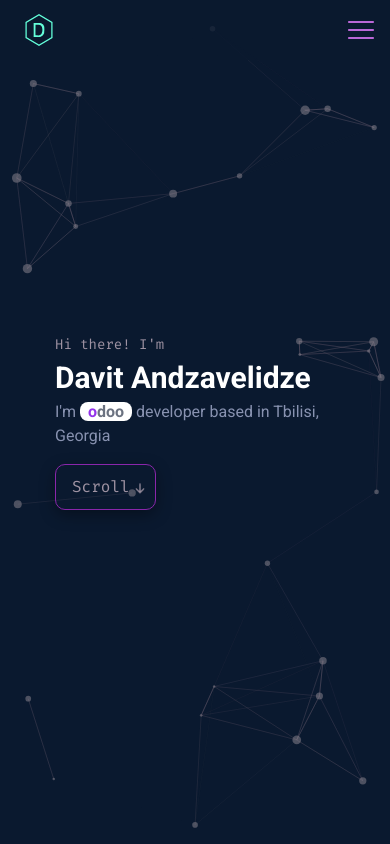
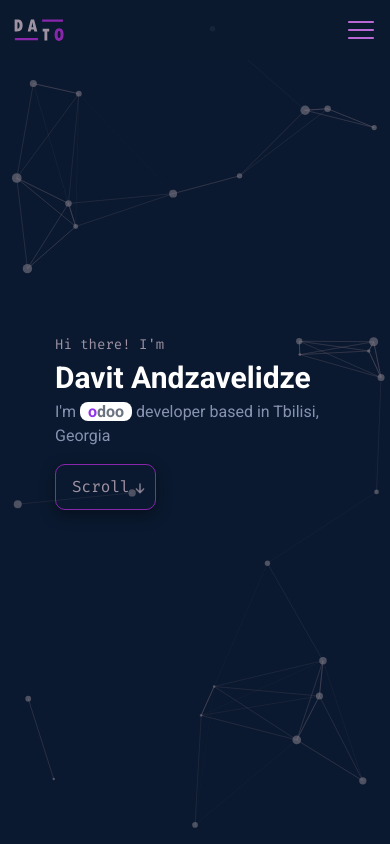
Before and after one commit to DavitAndzavelidze/portfolio-web, a React (Vite) app: page / in a window 390 px wide. Shown: the top 844 px of the page. Built offline with nearby package versions, Linux system fonts and the light colour scheme.

Commit message:
change logo and disable scrollbar in mobile view when menu is open

```diff
--- a/src/app.css
+++ b/src/app.css
@@ -45,7 +45,14 @@
   background: var(--bgNavi);
   overflow-x: hidden;
   user-select: none;
+  position: relative;
+  height: 100%;
 }
+#root {
+  height: 100%;
+  overflow: auto;
+}
+
 .active {
   color: var(--lightPurple);
 }
--- a/src/components/Navbar.jsx
+++ b/src/components/Navbar.jsx
@@ -1,4 +1,4 @@
-import { useState } from "react";
+import { useState, useEffect } from "react";
 import { Link } from "react-scroll";
 import { RxHamburgerMenu, RxCross2 } from "react-icons/rx";
 import { Outlet } from "react-router-dom";
@@ -10,6 +10,23 @@
   const handleNav = () => {
     setNav(!nav);
   };
+
+  useEffect(() => {
+    const handleScroll = () => {
+      const body = document.querySelector("body");
+      if (nav) {
+        body.style.overflow = "hidden";
+      } else {
+        body.style.overflow = "auto";
+      }
+    };
+
+    window.addEventListener("scroll", handleScroll);
+
+    return () => {
+      window.removeEventListener("scroll", handleScroll);
+    };
+  }, [nav]);
 
   return (
     <>
@@ -102,7 +119,7 @@
             className={
               nav
                 ? `fixed top-0 right-0 z-[50] w-[100%] h-full font-bold text-[22px] text-center duration-300 md:hidden`
-                : `fixed top-0 right-[-100%] z-50 w-full font-bold text-[22px] text-center duration-300 md:hidden overflow-hidden`
+                : `fixed top-0 right-[-100%] z-50 w-full h-full font-bold text-[22px] text-center duration-300 md:hidden overflow-hidden`
             }
           >
             <ul className="flex flex-col justify-center gap-[20px] h-full md:flex  py-[1.5rem] md:mt-[0px] text-[--textWhite] text-[22px] items-left w-full bg-[--mobileBg] md:h-full z-50">
```
Also changed, not shown: src/assets/logo.svg.
